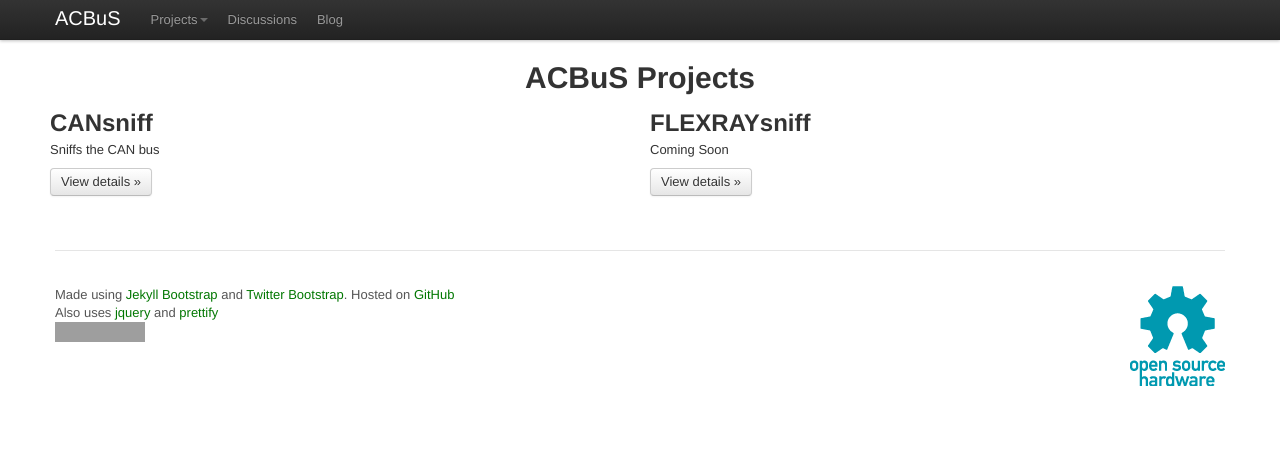
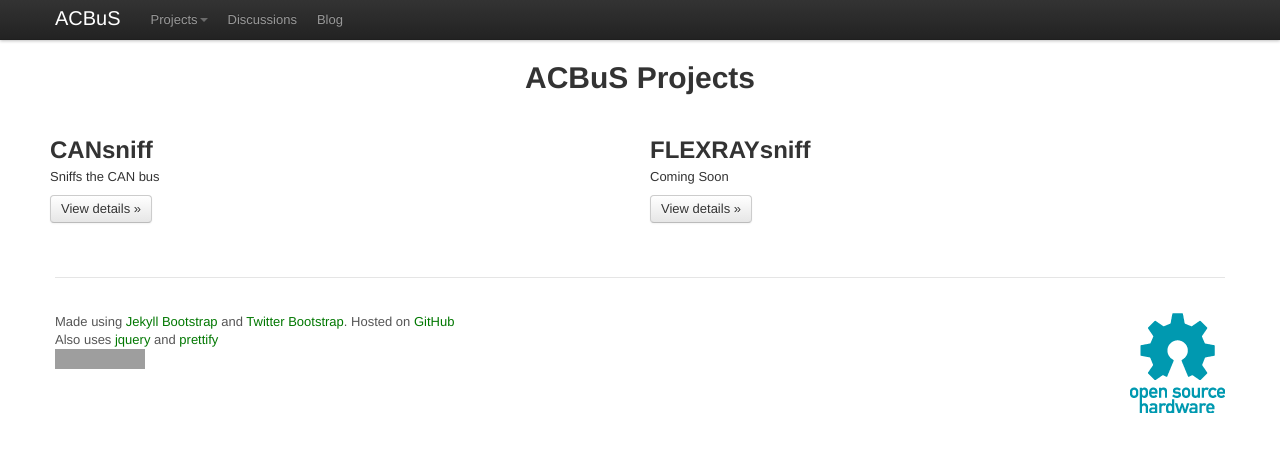
Before and after one commit to acbus/_acbus.github.com, a Jekyll site: the page built from projects/index.html, in a window 1280 px wide. Shown: the top 452 px of the page. Built offline with Jekyll 4.4.1, drawn with Linux system fonts in a browser that asks for light colours; Markdown is read by kramdown in place of the engine named in the settings; grey boxes are pictures that could not be loaded.

Commit message:
some line space using <br />

```diff
--- a/projects/cansniff/index.html
+++ b/projects/cansniff/index.html
@@ -12,6 +12,7 @@ title: CANsniff - An Open Source Hardware based CAN Protocol Analyser
 
 <pre><h3>Introduction</h3></pre>
 <p align="justify">This is a project made for sniffing CAN protocol bus. The complete source code and hardware designs are open source. CANsniff can handle upto bitrates of 1 Mbits/s. The initial paln is to use <a href="http://www.st.com/internet/evalboard/product/252419.jsp"> STM32F4DISCOVERY</a> as hardware. The software development will be done on this hardware and once it is done, a new hardware will be designed.</p>
+<br />
 
 <pre><h3>Hardware design</h3></pre>
 
@@ -20,18 +21,22 @@ title: CANsniff - An Open Source Hardware based CAN Protocol Analyser
 <p>1) Serial port for debugging</p>
 <p>2) USB for data transfer to PC</p>
 <p>3) SD card support for standalone operation </p>
+<br />
 
 <pre><h3>Software design</h3></pre>
 <p>The default serial port in the controller can be used for debugging purpose and intial development. For hight speed data transfer, the USB port can be used. </p>
+<br />
 
 <pre><h3>Download</h3></pre>
 <p>Browse the project online - <a href="http://github.com/acbus/cansniff">http://github.com/acbus/cansniff</a></p>
 <p>Zip version of the project - <a href="https://github.com/acbus/cansniff/zipball/master">https://github.com/acbus/cansniff/zipball/master</a></p>
 <p>Also you can clone the project using
 <code>git clone git@github.com:acbus/cansniff.git</code></p>
+<br />
 
 <pre><h3>Discussions about the project</h3></pre>
 <p> If you have any questions or need any information about the project, please post it in <a href="http://acbus.org/discussions"> ACBuS discussions </a> page.</p>
+<br />
 
 <pre><h3>Future Ideas</h3></pre>
 1) Add support for On Board Diagnostics<br/>
--- a/projects/flexraysniff/index.html
+++ b/projects/flexraysniff/index.html
@@ -8,12 +8,14 @@ title: FlexRaySniff - An Open Source Hardware based FlexRay Protocol Analyser
 <h3>An Open Source Hardware based FlexRay Protocol Analyser</h3>
 </center>
 
-<p/><p/>
+<br /><br />
 
 <p align="justify">Find more about flexRay from <a href="http://www.flexray.com/"> http://www.flexray.com/ </a></p>
-
+<br />
 
 <p>Initial goal of ACBuS team is to bring up <a href="http://acbus.org/projects/cansniff"> CANsniff </a>. Once it is up, development for FlexRaySniff will start</p>
+<br />
 
 <pre><h3>Discussions about the project</h3></pre>
 <p> If you have any questions or need any information about the project, please post it in <a href="http://acbus.org/discussions"> ACBuS discussions </a> page.</p>
+<br />
--- a/projects/index.html
+++ b/projects/index.html
@@ -7,7 +7,7 @@ title: ACBuS Projects
 <h1>ACBuS Projects</h1>
 </center>
 
-<p/><p/>
+<br /><br />
 
 <!-- Example row of columns -->
 <div class="row">
```
